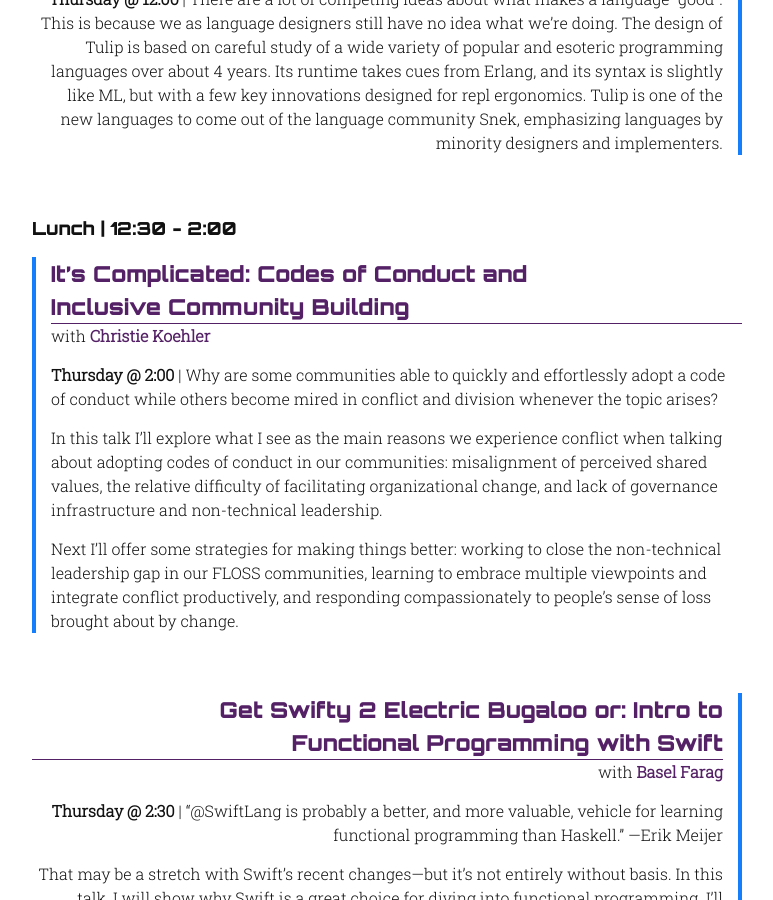
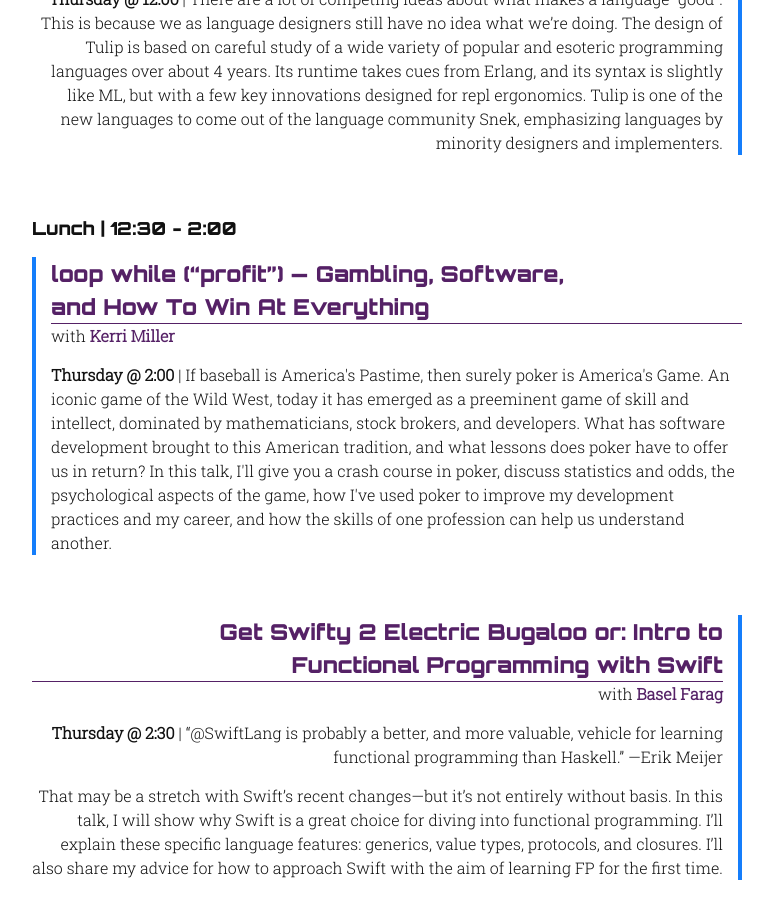
Before and after one commit to maitria/moonconf.org, a Jekyll site: the page built from index.html, in a window 1280 px wide and 900 px high, scrolled down 8503 px. Shown: the whole window, without its empty margins (253-1026 px from the left). Built offline with Jekyll 4.4.1, drawn with Linux system fonts in a browser that asks for light colours.

Commit message:
Add Kerri's talk.

```diff
--- a/_includes/schedule-content.html
+++ b/_includes/schedule-content.html
@@ -15,7 +15,7 @@
     <p>11:30 <a href="/#architecture-front-end">Architecture, Front End and a Bit of Front-End Architecture</a></p>
     <p>12:00 <a href="/#tulip">Tulip: A Well-Balanced Language</a></p>
     <p>12:30 Lunch</p>
-    <p>02:00 <a href="/#its-complicated">It's Complicated: Codes of Conduct and Inclusive Community Building</a></p>
+    <p>02:00 <a href="/#poker">loop while (“profit”) &mdash; Gambling, Software, and How To Win At Everything</a></p>
     <p>02:30 <a href="/#get-swifty">Get Swifty 3 Electric Bugaloo or: Intro to Functional Programming with Swift</a></p>
     <p>03:00 Break & conversations</p>
     <p>03:30 <a href="/#j">The J Programming Lanugage: Consistency, Adjacency, and Solution-Oriented Programming</a></p>
--- a/_includes/talks.html
+++ b/_includes/talks.html
@@ -42,11 +42,11 @@
     %}
     <h4>Lunch &vert; 12:30 - 2:00</h4>
     {% include talk.html
-      title='It’s Complicated: Codes of Conduct and Inclusive Community Building'
-      link="its-complicated"
-      speaker="Christie Koehler"
-      description="<p><strong>Thursday &commat; 2:00</strong> &vert; Why are some communities able to quickly and effortlessly adopt a code of conduct while others become mired in conflict and division whenever the topic arises?</p><p>In this talk I’ll explore what I see as the main reasons we experience conflict when talking about adopting codes of conduct in our communities: misalignment of perceived shared values, the relative difficulty of facilitating organizational change, and lack of governance infrastructure and non-technical leadership.</p><p>Next I’ll offer some strategies for making things better: working to close the non-technical leadership gap in our FLOSS communities, learning to embrace multiple viewpoints and integrate conflict productively, and responding compassionately to people’s sense of loss brought about by change.</p>"
-      twitter="christi3k"
+      title='loop while (“profit”) &mdash; Gambling, Software, and How To Win At Everything'
+      link="poker"
+      speaker="Kerri Miller"
+      description="<p><strong>Thursday &commat; 2:00</strong> &vert; If baseball is America's Pastime, then surely poker is America's Game. An iconic game of the Wild West, today it has emerged as a preeminent game of skill and intellect, dominated by mathematicians, stock brokers, and developers. What has software development brought to this American tradition, and what lessons does poker have to offer us in return? In this talk, I'll give you a crash course in poker, discuss statistics and odds, the psychological aspects of the game, how I've used poker to improve my development practices and my career, and how the skills of one profession can help us understand another.</p>"
+      twitter="kerrizor"
     %}
     {% include talk.html
       title='Get Swifty 2 Electric Bugaloo or: Intro to Functional Programming with Swift'
```
